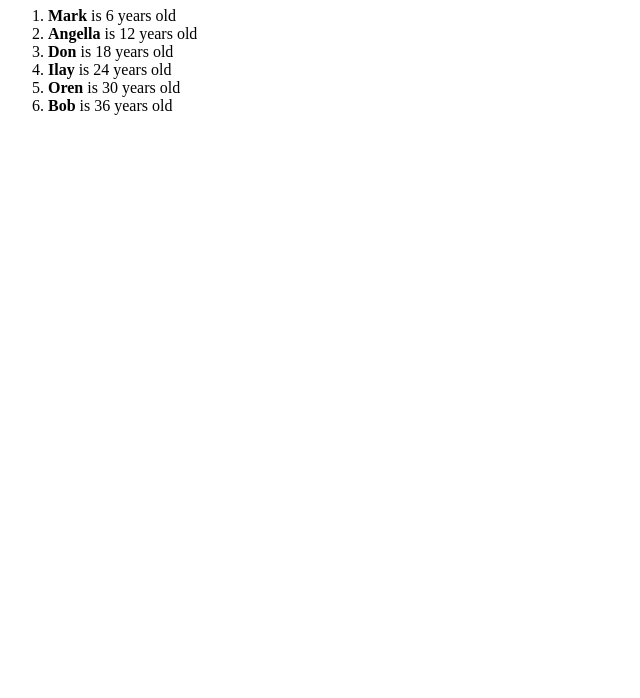
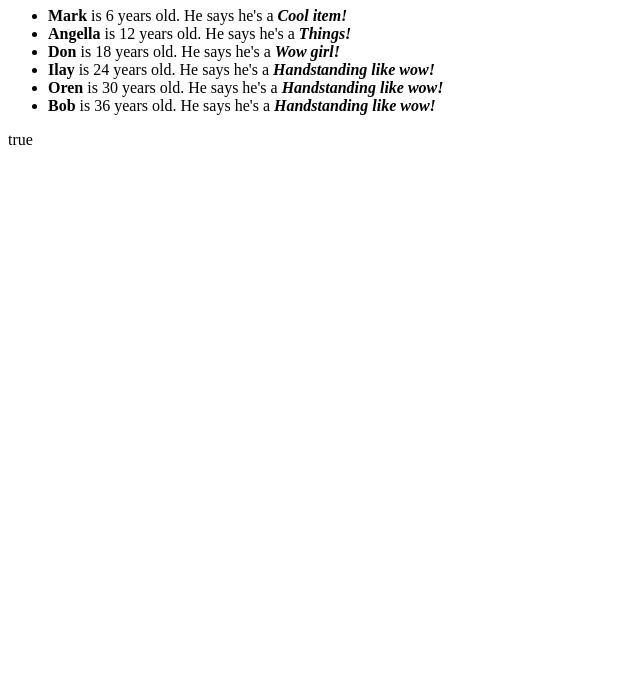
Before and after one commit to ilayalmalem/Lingo.js, a website: page index.html in a window 1280 px wide. Shown: the part 102-800 px from the top of the page, without its empty margins (0-640 px from the left). Drawn offline with Linux system fonts and the light colour scheme.

Commit message:
Basic interpolations availble outside for loops

```diff
--- a/index.html
+++ b/index.html
@@ -9,10 +9,10 @@
     <div id="root">
         <input type="text" l-value="l">
         <h1>Todo in todos</h1>
-        <ol repeat="task in tasks">
-            <li><b>{{ task.name }}</b> is {{ task.age }} years old</li>
-        </ol>
-
+        <ul repeat="task in tasks">
+            <li><b>{{ task.name }}</b> is {{ task.age }} years old. He says he's a <i><b>{{ task.desc }}!</b></i></li>
+        </ul>
+        {{ Array.isArray(['dd']) }}
     </div>
     <script src="index.js"></script>
     <script src="./tester.js"></script>
--- a/index.js
+++ b/index.js
@@ -9,12 +9,12 @@ class Lingo {
     //Construct the lingo object
     constructor(element,data){
         //Set the main element to the element tag
-        this.element = element;
+        this.element = document.querySelector(element);
         //Get the data driven varaibles
         this.data = data;
         this.setValues()
+        this.setForLoops()
         this.parse()
-        this.setForLoops()
     }
 
     setValues() {
@@ -103,10 +103,6 @@ class Lingo {
         })
     }
 
-    buildBlock(items,el) {
-
-    }
-
     sanitize(code) {
         var original = code
         var code = code.substring(
@@ -119,9 +115,21 @@ class Lingo {
     }
 
     parse() {
-        var elements = document.querySelectorAll('*')
-        elements.forEach((el) => {
+        // This will eval each interpolation
+        var docText = this.element.innerHTML;
+        var inters = []
 
+        docText.replace(/\{{(.*?)\}}/gi,(m,t) => {
+            inters.push(m)
+        })
+        inters.forEach((inter,index) => {
+            try {
+                let interVal = eval(inter)
+                this.element.innerHTML = this.element.innerHTML.replace(inter,interVal)
+            }
+            catch(e) {
+                console.error(e)
+            }
         })
     }
 
--- a/tester.js
+++ b/tester.js
@@ -1,4 +1,4 @@
-var lingo = new window.Lingo('#root',{
+var lingo = new Lingo('#root',{
     l:'ss',
     tasks: [
         {name:'Mark', desc:'Cool item',age:'6'},
@@ -10,7 +10,3 @@ var lingo = new window.Lingo('#root',{
 
     ]
 })
-
-// lingo.data.todos.forEach(element => {
-//     console.log(element)
-// });
```
